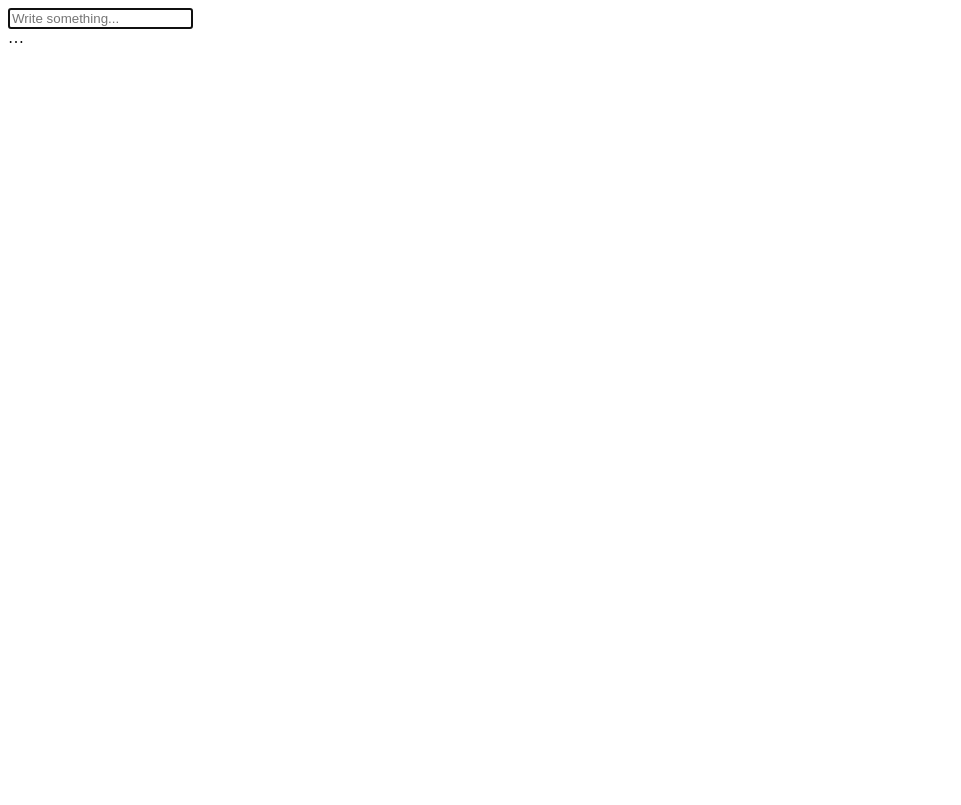
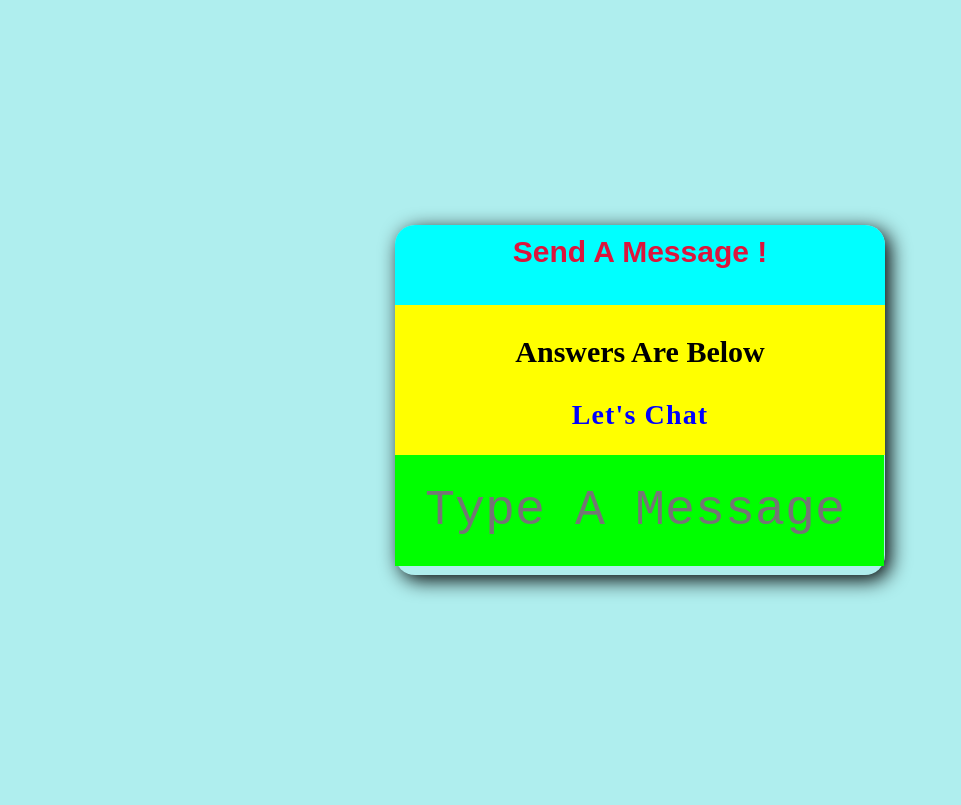
Before and after one commit to sadi7879/Chat-Bot, a plain HTML site: page index.html in a window 1280 px wide. Shown: the whole page, without its empty margins (0-961 px from the left). Drawn offline with Linux system fonts and the light colour scheme.

Commit message:
auto publish 1646479353239

```diff
--- a/index.html
+++ b/index.html
@@ -1,18 +1,120 @@
 <!DOCTYPE html>
+<html lang="en">
+<head>
+    <meta charset="UTF-8">
+    <meta name="viewport" content="width=device-width, initial-scale=1.0">
+    <title> ChatBot </title>
+    <style>
+body{
+    margin: 0;
+    padding: 0;
+    width: 100%;
+    height:100vh;
+    overflow: hidden;
+    position: relative;
+    background-color: paleturquoise;
+}
+.box{
+    width: 490px;
+    height: 350px;
+    box-shadow: 5px 5px 20px #000;
+    position: absolute;
+    top: 50%;
+    left: 50%;
+    transform: translate(-50%, -50%);
+    border-radius: 20px;
+}
+.top{
+    width: 100%;
+    height: 80px;
+    background: cyan;
+    border-top-left-radius: 20px;
+    border-top-right-radius: 20px;
+}
+.top h1{
+    margin: 0;
+    font-size: 30px;
+    color: crimson;
+    text-align: center;
+    padding-top: 10px;
+    font-family: sans-serif;
+}
+.mid{
+    width: 100%;
+    height: 150px;
+    background: yellow;
+}
+.mid .chat{
+    width: 100%;
+}
+.mid .chat h2{
+    margin: 0;
+    font-size: 30px;
+    color: #000;
+    padding:30px 20px;
+    text-align: center;
+}
+.mid .chat p{
+    margin: 0;
+    height: 30px;
+    font-size: 28px;
+    color: blue;
+    text-align: center;
+    background-color: yellow;
+    font-weight: 600;
+    letter-spacing: 0.04em;
+}
+.input{
+    height:100%;
+    width: 489px;
+    overflow: hidden;
+}
+.input input{
+    width: 100%;
+    height: 110px;
+    outline: none;
+    border: none;
+    padding-left: 30px;
+    padding-top:0;
+    font-family: monospace;
+    font-size: 50px;
+    background: lime;
+}
+    </style>
+</head>
+<body>
 
-<html>
-<head>
-<title>Chat Bot</title>
-</head>
-<link type="text/css" href="/css/chat.css"
-   …
+    <div class="box">
+<div style="text-align: center;" class="top">
+    <h1>Send A Message !</h1>
+</div>
+<div class="mid">
+    <div class="chat">
+        <h2>Answers Are Below</h2>
+        <p id="chatLog">Let's Chat</p>
+    </div>
+</div>
+    <div class="input">
+    <input type="text" id="userBox"onkeydown="if(event.keyCode == 13){ talk() }"placeholder="Type A Message">
+    </div>
+    </div>
 
-<div id="main">
-
-    <div><input id="input" type="text" placeholder="Write something..." autocomplete="off"  autofocus="true"/></div>
-
-</div>
-
-   …
-
+    <script>
+function talk(){
+    var know ={
+        "Hi":"Hello",
+        "How Are You?":"Great !",
+        "Bye":"Have A Nice Day !",
+        "Hello":"Hi , Whats Up"
+    };
+    var user = document.getElementById('userBox').value;
+    document.getElementById('chatLog').innerHTML = user + "<br>";
+    if(user in know){
+        document.getElementById('chatLog').innerHTML = know[user] + "<br>";
+    }else{
+        document.getElementById('chatLog').innerHTML = "I do not understand .";
+    }
+}
+    </script>
+</body>
 </html>
```
Also changed, not shown: css/chat.css (deleted, +0 -22 lines).
